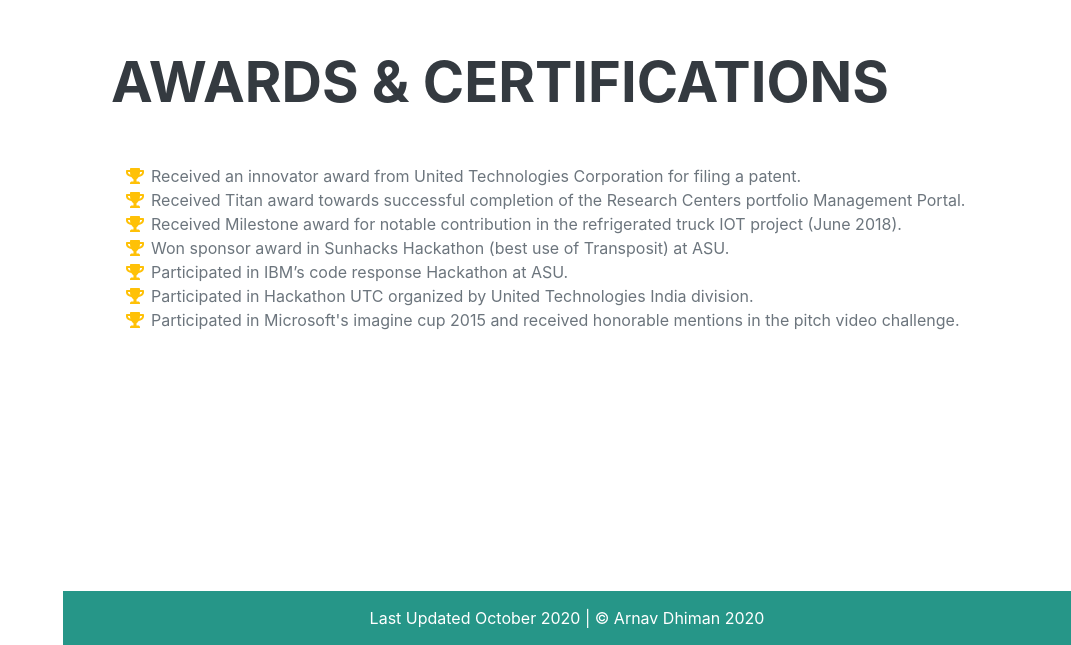
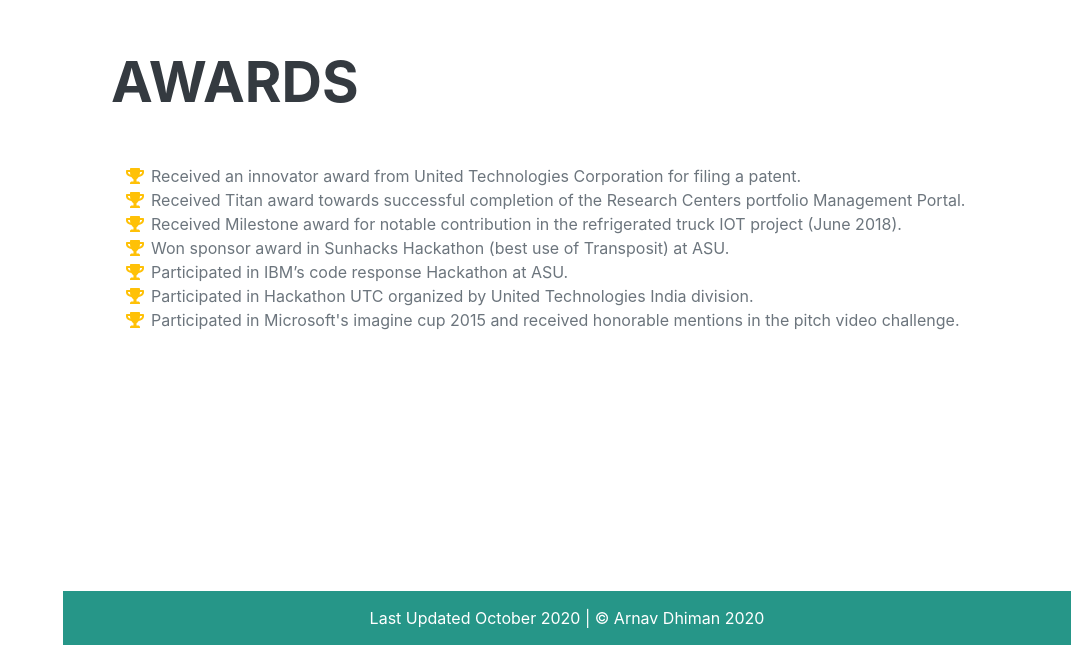
Before and after one commit to ArnavDhiman/ArnavDhiman.github.io, a plain HTML site: page index.html in a window 1280 px wide. Shown: the part 5801-6446 px from the top of the page, without its empty margins (209-1280 px from the left). Drawn offline with nearby package versions, Linux system fonts and the light colour scheme; a web font is replaced by a local one.

Commit message:
removes extra text

```diff
--- a/index.html
+++ b/index.html
@@ -427,7 +427,7 @@
         <!-- Awards-->
         <section class="resume-section" id="awards">
             <div class="resume-section-content">
-                <h2 class="mb-5">Awards & Certifications</h2>
+                <h2 class="mb-5">Awards</h2>
                 <ul class="fa-ul mb-0">
                     <li>
                         <span class="fa-li"><i class="fas fa-trophy text-warning"></i></span>
```
